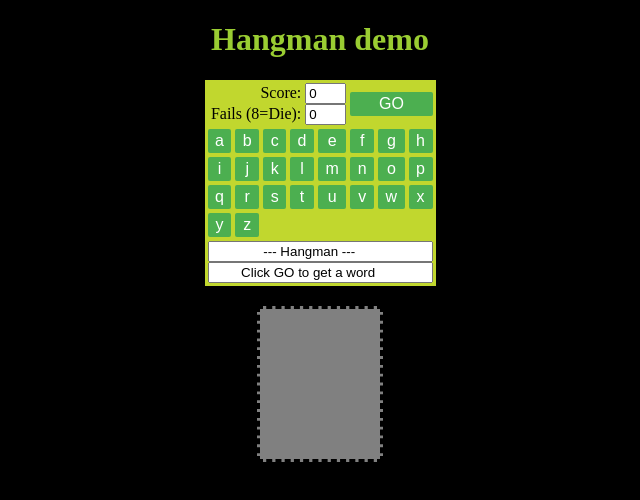
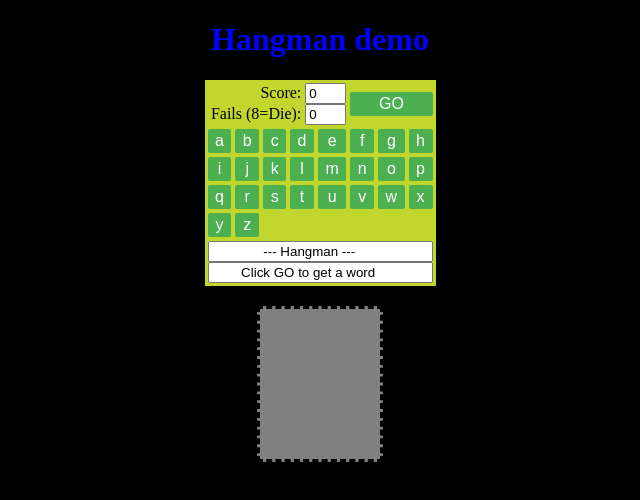
Before and after one commit to cxueli5/hangmangame17, a website: page public/index.html in a window 1280 px wide. Shown: the whole page, without its empty margins (320-960 px from the left). Drawn offline with Linux system fonts and the light colour scheme.

Commit message:
test changes

```diff
--- a/public/index.html
+++ b/public/index.html
@@ -14,7 +14,7 @@
       <center>
         <link rel="stylesheet" href="main.css" />
 
-        <h1 style="color: yellowgreen">Hangman demo</h1>
+        <h1 style="color: blue">Hangman demo</h1>
         <table bgcolor="#c1d72e" border="0">
           <tr>
             <td colspan="5" align="RIGHT">
```
